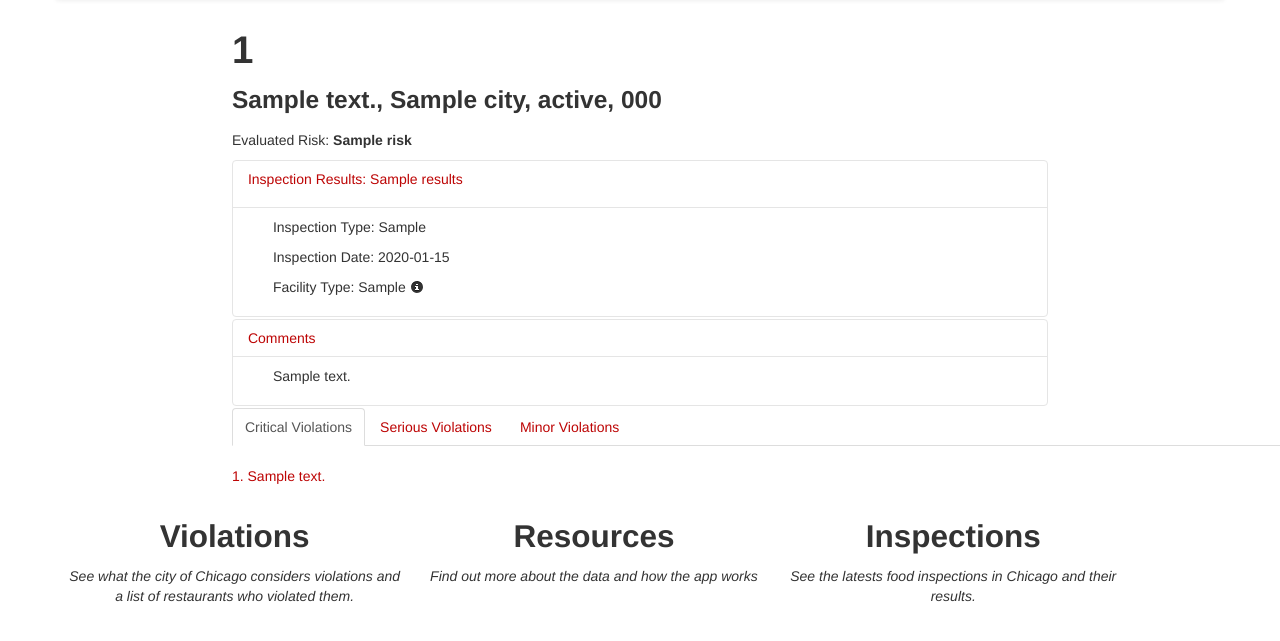
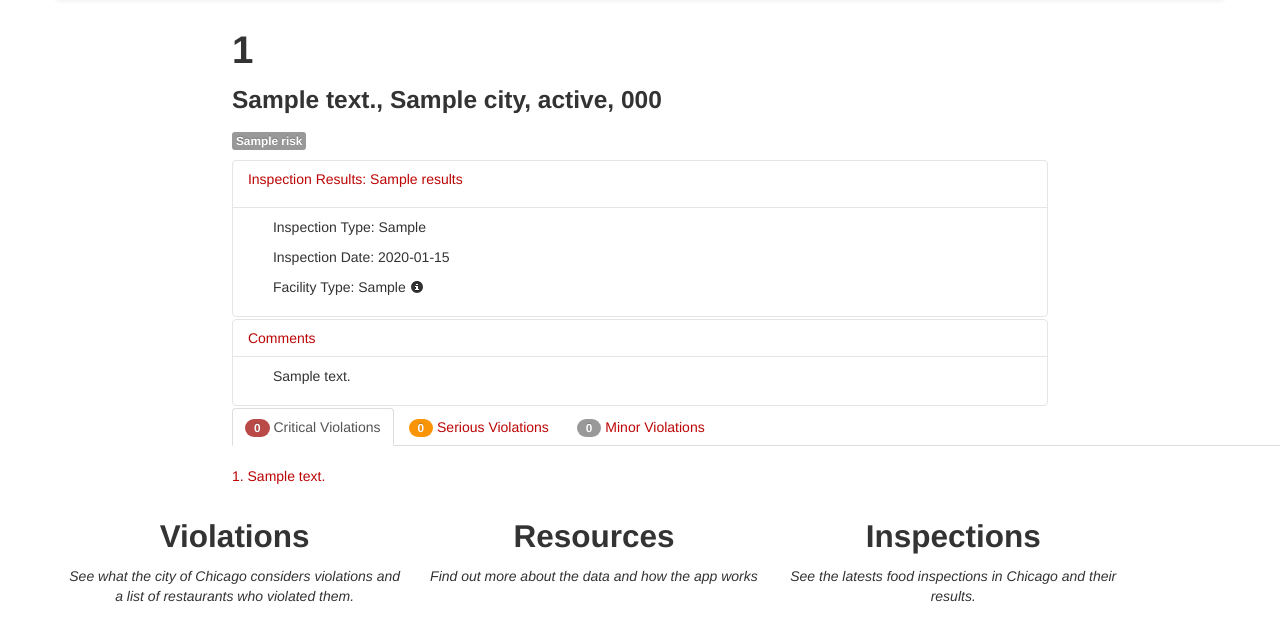
Before and after one commit to vivelohoy/foodinspections, a Flask app: template inspections/templates/inspection/single-inspection.html in a window 1280 px wide; the page is wider, and only the part inside the window is pictured. Shown: the part 52-693 px from the top of that part. Run offline with Flask 2, Linux system fonts and the light colour scheme; the template is opened without the code that fills it: most values are stand-ins (such as "Sample title", 1, 10 or a date in 2020).

Commit message:
Quick and dirty way to keep a tally of violations, need to find a better way to do it

```diff
--- a/inspections/templates/inspection/single-inspection.html
+++ b/inspections/templates/inspection/single-inspection.html
@@ -3,18 +3,16 @@
 {% block single_content %}
 	<h1>{{ inspection.facility_id }}</h1>
 	<h3>{{ inspection.facilities.address }}, {{ inspection.facilities.city }}, {{ inspection.facilities.state }}, {{ inspection.facilities.zip }}</h3>
-    <p>Evaluated Risk:
-      <strong class="
+    <p><span class="label
         {% if inspection.risk == 'Risk 1 (High)' %}
-          risk-high
+        label-important
+        {% elif inspection.risk == 'Risk 2 (Medium)' %}
+        label-warning
+        {% elif inspection.risk == 'Risk 3 (Low)' %}
+        label-success
+        {% endif %}
+      ">{{ inspection.risk }}</span></p>
 
-        {% elif inspection.risk == 'Risk 2 (Medium)' %}
-          risk-medium
-        {% elif inspection.risk == 'Risk 3 (Low)' %}
-          risk-low
-        {% endif %}
-      ">{{ inspection.risk }}</strong>
-    </p>
     {{ macros.inspection_info(inspection) }}
 
     {{ macros.inspection_comments(inspection.comments) }}
--- a/inspections/templates/macros.html
+++ b/inspections/templates/macros.html
@@ -1,5 +1,4 @@
 {% macro inspection_info(inspection, i=1) -%}
-
 
       <div class="accordion-group">
         <div class="accordion-heading">
@@ -51,22 +50,21 @@
     </div>
   </div>
 
-
 {%- endmacro %}
 
 {% macro violations(violations, i=1) -%}
     <div class="container" id="violations-container{{i}}">
       <ul class="nav nav-tabs">
-        <li class="level active"><a data-level="#Critical{{i}}">Critical Violations</a></li>
+        <li class="level active"><a data-level="#Critical{{i}}"><span id="tallyCritical{{i}}" class="badge badge-important"></span> Critical Violations</a></li>
 
-        <li class="level"><a data-level="#Serious{{i}}" >Serious Violations</a></li>
+        <li class="level"><a data-level="#Serious{{i}}" ><span id="tallySerious{{i}}" class="badge badge-warning"></span> Serious Violations</a></li>
 
-        <li class="level"><a data-level="#Minor{{i}}">Minor Violations</a></li>
+        <li class="level"><a data-level="#Minor{{i}}"><span class="badge" id="tallyMinor{{i}}"></span> Minor Violations</a></li>
       </ul>
       <div id="Critical{{i}}">
         {% for violation in violations %}
         {% if violation.violation_number <= 14 %}
-        <a href="{{ url_for('violations_blueprint.show_single_violation', violation_number=violation.violation_number) }}"><p>{{ violation.violation_number }}. {{ violation.details }}</p></a>
+        <a href="{{ url_for('violations_blueprint.show_single_violation', violation_number=violation.violation_number) }}"><p class="critial-violation{{i}}">{{ violation.violation_number }}. {{ violation.details }}</p></a>
         {% endif %}
         {% endfor %}
       </div>
@@ -74,7 +72,7 @@
       <div class="not-displayed" id="Serious{{i}}">
         {% for violation in violations %}
         {% if violation.violation_number >= 15 and violation.violation_number <= 29 %}
-        <a href="{{ url_for('violations_blueprint.show_single_violation', violation_number=violation.violation_number) }}"><p>{{ violation.violation_number }}. {{ violation.details }}</p></a>
+        <a href="{{ url_for('violations_blueprint.show_single_violation', violation_number=violation.violation_number) }}"><p class='serious-violation{{i}}'>{{ violation.violation_number }}. {{ violation.details }}</p></a>
         {% endif %}
         {% endfor %}
       </div>
@@ -82,12 +80,23 @@
       <div class="not-displayed" id="Minor{{i}}">
         {% for violation in violations %}
         {% if violation.violation_number >= 30 %}
-        <a href="{{ url_for('violations_blueprint.show_single_violation', violation_number=violation.violation_number) }}"><p>{{ violation.violation_number }}. {{ violation.details }}</p></a>
+        <a href="{{ url_for('violations_blueprint.show_single_violation', violation_number=violation.violation_number) }}"><p class="minor-violation{{i}}">{{ violation.violation_number }}. {{ violation.details }}</p></a>
         {% endif %}
         {% endfor %}
       </div>
     </div>
 
+
+    <script>
+          var tally = function(classSelector, outputIdSelector){
+              console.log($(classSelector).lenght);
+              $(outputIdSelector).text($(classSelector).length);
+          }
+
+          tally(".minor-violation{{i}}", "#tallyMinor{{i}}");
+          tally(".serious-violation{{i}}", "#tallySerious{{i}}");
+          tally(".critical-violation{{i}}", "#tallyCritical{{i}}");
+    </script>
     <script>
         $(document).ready(function(){
           $('.level').click(function(clicked){
```
